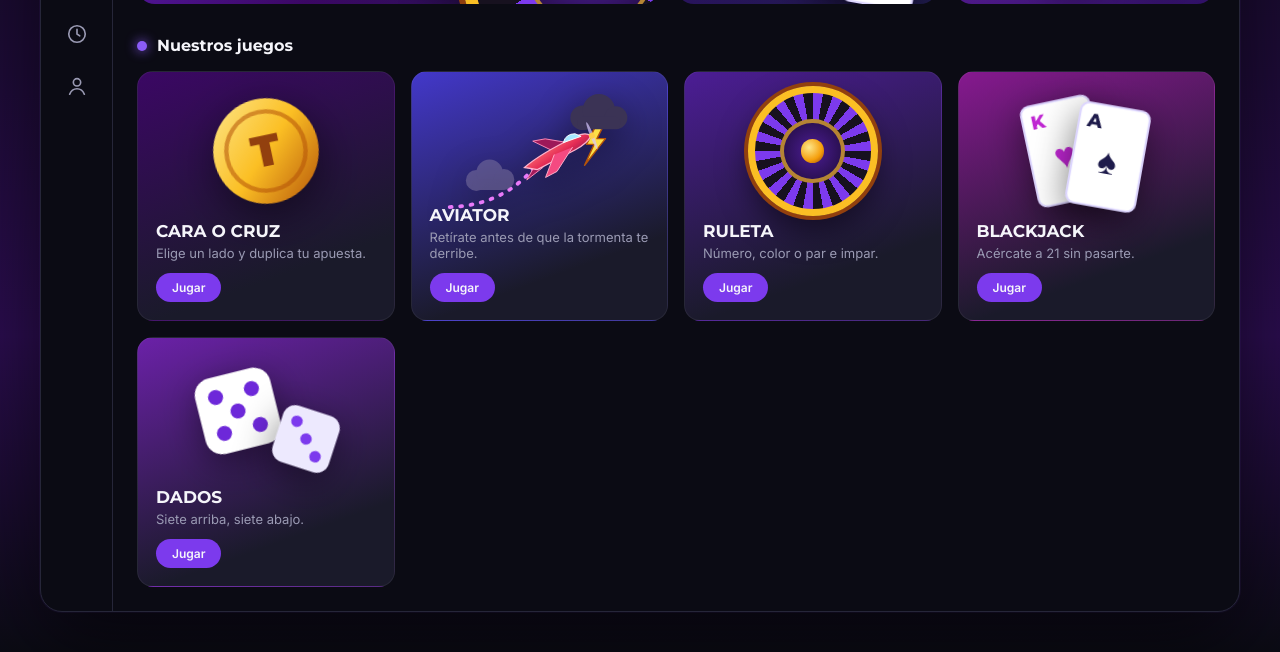
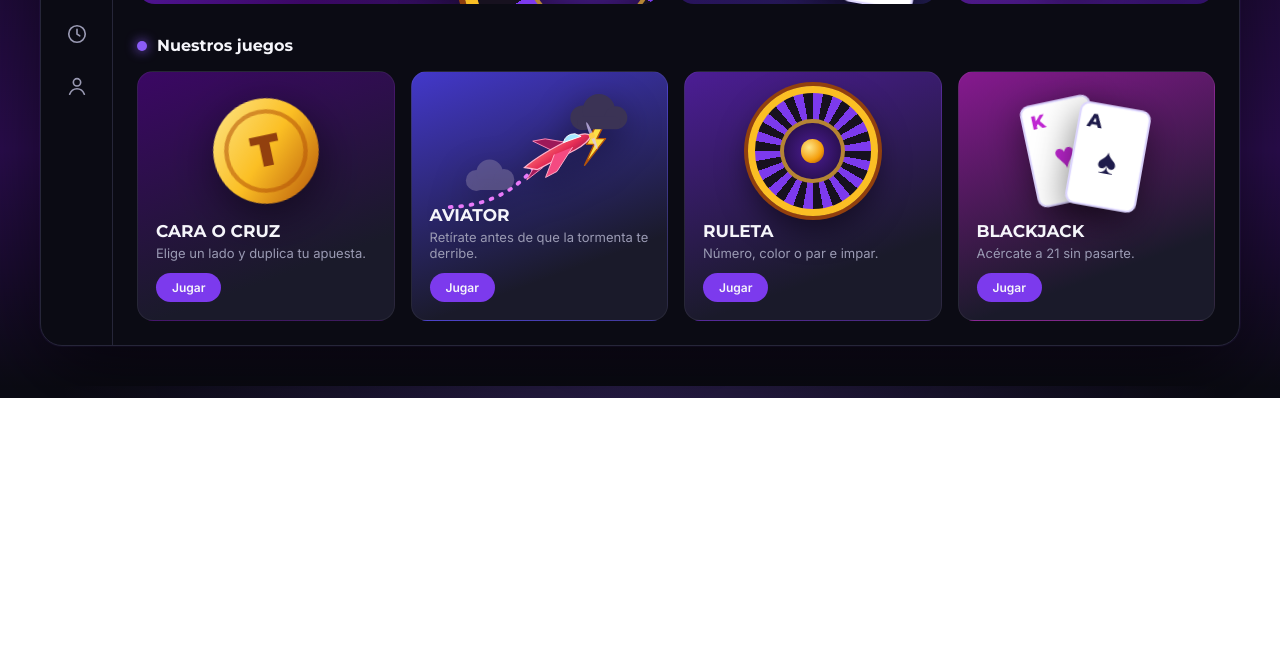
Before and after one commit to maesem617-rgb/Casino-Web, a plain HTML site: page frontend/index.html in a window 1280 px wide. Shown: the part 402-1054 px from the top of the page. After the commit the page ends 800 px from the top, so only its background shows below. Drawn offline with Linux system fonts and the light colour scheme; a script that the page names is missing.

Commit message:
fix: quitar tarjeta de dados y dejar solo el banner
Co-Authored-By: Claude Opus 5.5 <noreply@anthropic.com>

```diff
--- a/frontend/index.html
+++ b/frontend/index.html
@@ -229,18 +229,6 @@
                 </div>
                 <a href="juegos/blackjack/index.html" class="boton-mini">Jugar</a>
             </article>
-
-            <article class="juego j-dados">
-                <div class="ilustracion">
-                <svg class="dado-g g1"><use href="#dado5"/></svg>
-                <svg class="dado-g g2"><use href="#dado3"/></svg>
-                </div>
-                <div class="juego-info">
-                <h4>Dados</h4>
-                <p>Siete arriba, siete abajo.</p>
-                </div>
-                <a href="juegos/dados/index.html" class="boton-mini">Jugar</a>
-            </article>
             </div>
         </section>
 
```
